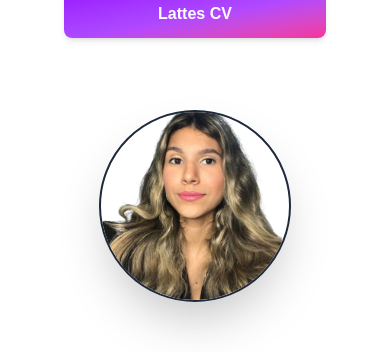
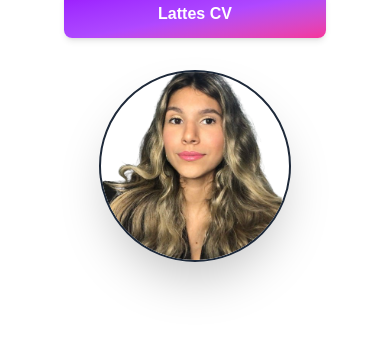
Before and after one commit to Vitoria-Rabelo/portfolio-vitoria, a Next.js app: page / in a window 390 px wide. Shown: the part 410-762 px from the top of the page. Built offline with nearby package versions, Linux system fonts and the light colour scheme.

Commit message:
fix: enable send email

```diff
--- a/src/app/api/send/route.js
+++ b/src/app/api/send/route.js
@@ -17,7 +17,7 @@ export async function POST(req) {
     const data = await resend.emails.send({
       from: "onboarding@resend.dev",
       to: ["tec.vitoriarabelosantiago@gmail.com"],
-      reply_to: email,
+      replyTo: email,
       subject: `Portfólio: ${subject}`,
       html: `
         <h1>Assunto: ${subject}</h1>
--- a/src/app/globals.css
+++ b/src/app/globals.css
@@ -33,3 +33,11 @@ body {
 html.dark .timeline-year {
   color: var(--foreground) !important;
 }
+
+/* Fallback for HeroSession ordering on mobile */
+@media (max-width: 1023px) {
+  .hero-stack {
+    display: flex !important;
+    flex-direction: column-reverse !important;
+  }
+}
--- a/src/components/EmailSection.jsx
+++ b/src/components/EmailSection.jsx
@@ -8,9 +8,11 @@ import Image from "next/image";
 const EmailSection = () => {
 
   const [emailSubmitted, setEmailSubmitted] = useState(false);
+  const [errorMessage, setErrorMessage] = useState("");
 
   const handleSubmit = async (e) => {
     e.preventDefault();
+    setErrorMessage("");
     const data = {
       email: e.target.email.value,
       subject: e.target.subject.value,
@@ -36,6 +38,10 @@ const EmailSection = () => {
     if (response.status === 200) {
       console.log("Menssagem enviada.");
       setEmailSubmitted(true);
+    } else {
+      console.error("Erro ao enviar mensagem:", resData);
+      setErrorMessage(resData?.error || "Não foi possível enviar a mensagem.");
+      setEmailSubmitted(false);
     }
   };
 
@@ -111,13 +117,14 @@ const EmailSection = () => {
           >
             Enviar Mensagem
           </button>
-          {
-            emailSubmitted && (
-              <p className="text-green-500 text-sm mt-2">
-                Email enviado com sucesso!
-              </p>
-            )
-          }
+          {emailSubmitted && (
+            <p className="text-green-500 text-sm mt-2">
+              Email enviado com sucesso!
+            </p>
+          )}
+          {errorMessage && (
+            <p className="text-red-500 text-sm mt-2">{errorMessage}</p>
+          )}
         </form>
       </div>
     </section>
--- a/src/components/HeroSession.jsx
+++ b/src/components/HeroSession.jsx
@@ -7,8 +7,8 @@ import Link from "next/link";
 const HeroSession = () => {
   return (
     <section className="py-16 lg:py-24 scroll-mt-24" id="home">
-      <div className="grid grid-cols-1 lg:grid-cols-12 gap-8 w-full max-w-7xl mx-auto px-4">
-        <div className="col-span-1 lg:col-span-7 place-self-center text-center lg:text-left">
+      <div className="hero-stack flex flex-col-reverse lg:grid lg:grid-cols-12 gap-8 w-full max-w-7xl mx-auto px-4">
+        <div className="col-span-1 lg:col-span-7 place-self-center text-center lg:text-left lg:order-1 order-last">
           <h1 className="text-foreground mb-4 text-4xl sm:text-5xl lg:text-6xl lg:leading-normal font-extrabold">
             <span className="text-transparent bg-clip-text bg-linear-to-r from-purple-400 to-pink-600">Hello, I'm{" "}
             </span>
@@ -60,7 +60,7 @@ const HeroSession = () => {
             </Link>
           </div>
         </div>
-        <div className="col-span-1 lg:col-span-5 flex justify-center lg:justify-end mt-10 lg:mt-0">
+        <div className="col-span-1 lg:col-span-5 flex justify-center lg:justify-end lg:order-last order-first mb-8 lg:mb-0">
          <div className="relative w-48 h-48 sm:w-64 sm:h-64 lg:w-80 lg:h-80">
             <Image
               src="/images/perfil.png"
--- a/src/components/TimeLine.jsx
+++ b/src/components/TimeLine.jsx
@@ -8,8 +8,7 @@ const timelineEvents = [
     year: "2021 - 2023",
     company: "EEEP Juarez Távora",
     role: "Técnico em Redes de Computadores",
-    type: "text",
-    tag: "Redes",
+    type: "text", tag: "Redes",
     description: "Curso técnico integrado ao Ensino Médio.",
     link: "https://www.instagram.com/eeep.jtavora/",
   },
```
